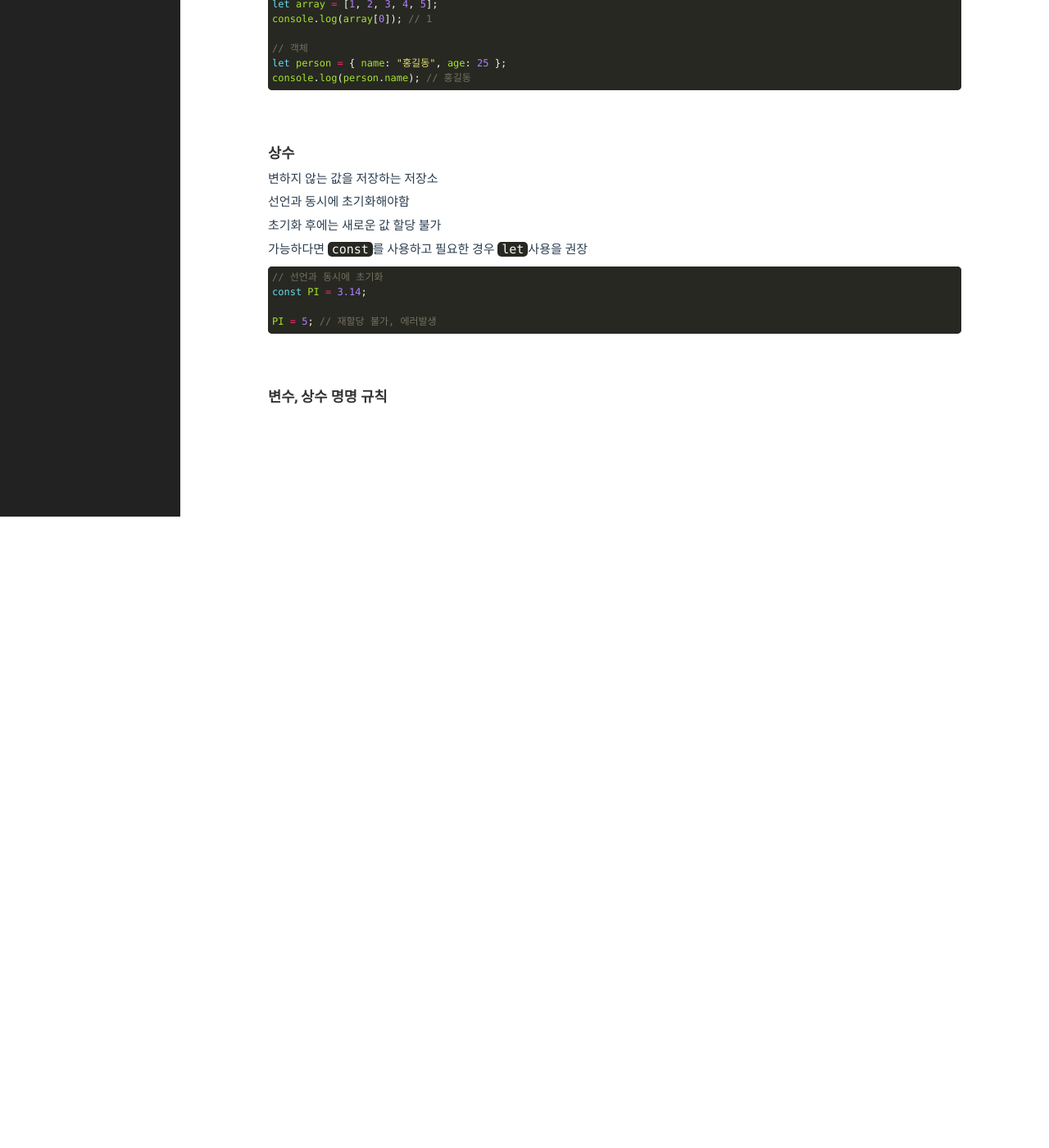
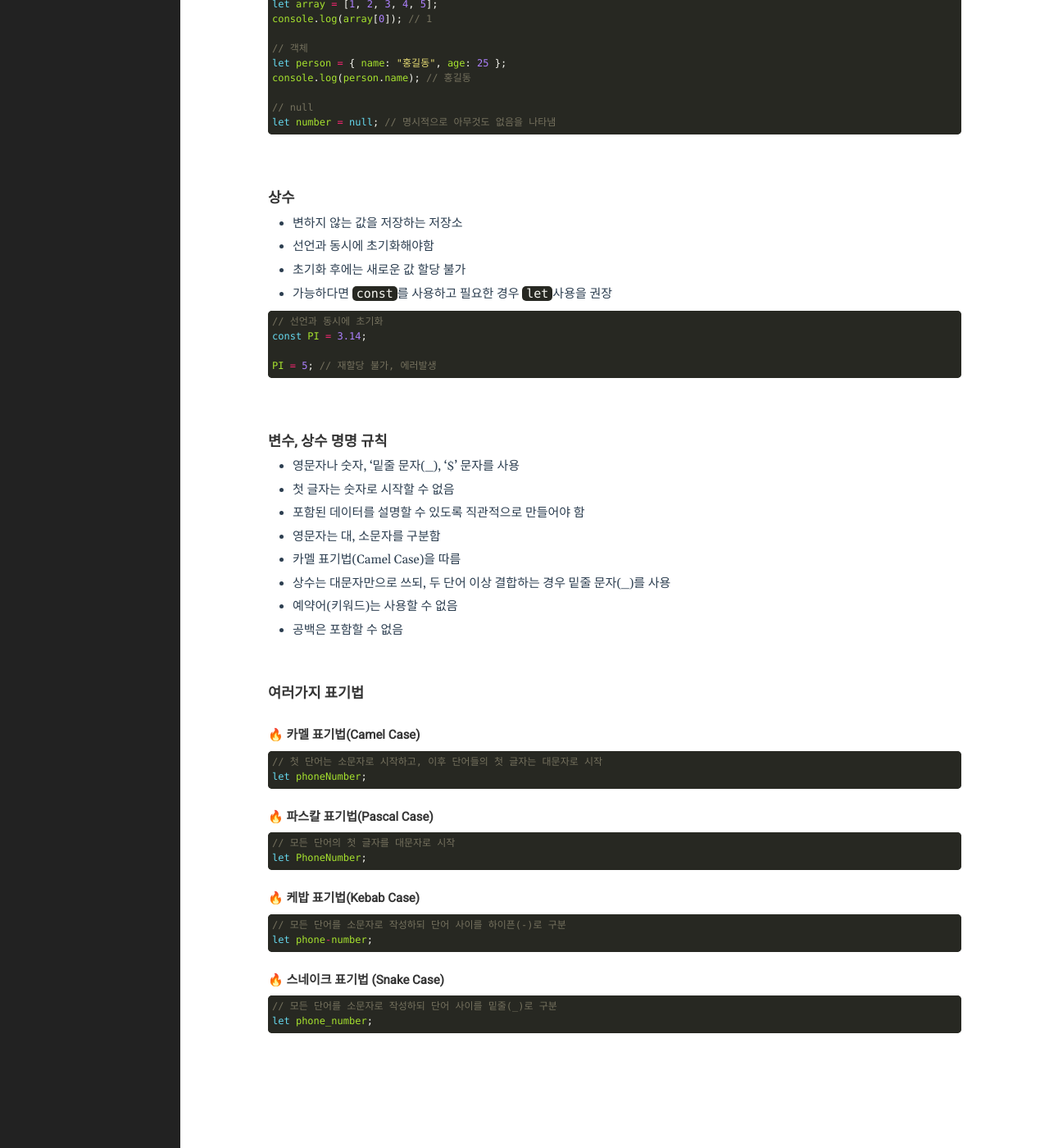
Before and after one commit to jingoo5520/jingoo5520.github.io, a Jekyll site: the page built from _posts/2024-06-04-js-2.markdown, in a window 1280 px wide and 1400 px high, scrolled down 990 px. Shown: the whole window at 82% size. Built offline with Jekyll 4.4.1, drawn with Linux system fonts in a browser that asks for light colours; before the commit the page ends 1620 px from its top, so only the background shows below that.

Commit message:
processing javascript..

````diff
--- a/_posts/2024-06-04-js-2.markdown
+++ b/_posts/2024-06-04-js-2.markdown
@@ -58,16 +58,19 @@ console.log(array[0]); // 1
 // 객체
 let person = { name: "홍길동", age: 25 };
 console.log(person.name); // 홍길동
+
+// null
+let number = null; // 명시적으로 아무것도 없음을 나타냄
 ```
 
 <br>
 
 ### 상수
 
-변하지 않는 값을 저장하는 저장소<br>
-선언과 동시에 초기화해야함<br>
-초기화 후에는 새로운 값 할당 불가<br>
-가능하다면 `const`를 사용하고 필요한 경우 `let`사용을 권장<br>
+-   변하지 않는 값을 저장하는 저장소<br>
+-   선언과 동시에 초기화해야함<br>
+-   초기화 후에는 새로운 값 할당 불가<br>
+-   가능하다면 `const`를 사용하고 필요한 경우 `let`사용을 권장<br>
 
 ```javascript
 // 선언과 동시에 초기화
@@ -80,24 +83,52 @@ PI = 5; // 재할당 불가, 에러발생
 
 ### 변수, 상수 명명 규칙
 
-<!-- // 변수, 상수 명명 규칙
-            // 1. 첫 글자는 반드시 영문자 | $ | _(underscore) 로 시작한다.
-            // 2. 변수나 상수 이름은 가급적 의미있게 만든다.
-            // 3. 변수는 소문자로 시작하고 카멜(camel) 규칙을 따른다.
-            // 4. 상수는 대문자만으로 쓰는 것을 추천
-            //  두 단어 이상 결합하는 경우 underscore 사용
-            // 5. 영문자는 대소문자를 구분한다.
-            // 6. 예약어(키워드)는 변수 또는 상수명으로 사용할 수 없다.
-            // 7. 공백은 포함하지 않는다.
+-   영문자나 숫자, '밑줄 문자(\_), '$' 문자를 사용
 
-            // 프로그래밍 표기법
-            // 1. Camel Case (카멜 규칙)
-            // ex) phoneNumberAddress
-            // 2. Pascal Case (파스칼 케이스)
-            // ex) PhoneNumberAddress
-            // 3. Kebab Case (케밥)
-            // ex) phone-number-address
-            // 4. Snake Case (스네이크)
-            // ex) phone_number_address -->
+-   첫 글자는 숫자로 시작할 수 없음
+
+-   포함된 데이터를 설명할 수 있도록 직관적으로 만들어야 함
+
+-   영문자는 대, 소문자를 구분함
+
+-   카멜 표기법(Camel Case)을 따름
+
+-   상수는 대문자만으로 쓰되, 두 단어 이상 결합하는 경우 밑줄 문자(\_)를 사용
+
+-   예약어(키워드)는 사용할 수 없음
+
+-   공백은 포함할 수 없음
 
 <br>
+
+### 여러가지 표기법
+
+#### 카멜 표기법(Camel Case)
+
+```javascript
+// 첫 단어는 소문자로 시작하고, 이후 단어들의 첫 글자는 대문자로 시작
+let phoneNumber;
+```
+
+#### 파스칼 표기법(Pascal Case)
+
+```javascript
+// 모든 단어의 첫 글자를 대문자로 시작
+let PhoneNumber;
+```
+
+#### 케밥 표기법(Kebab Case)
+
+```javascript
+// 모든 단어를 소문자로 작성하되 단어 사이를 하이픈(-)로 구분
+let phone-number;
+```
+
+#### 스네이크 표기법 (Snake Case)
+
+```javascript
+// 모든 단어를 소문자로 작성하되 단어 사이를 밑줄(_)로 구분
+let phone_number;
+```
+
+<br>
--- a/_posts/test.html
+++ b/_posts/test.html
@@ -5,9 +5,10 @@
         <meta name="viewport" content="width=device-width, initial-scale=1.0" />
         <title></title>
         <script>
-            let acc = new Account();
+            let my name = "홍길동";
 
-            arr;
+            array = "123";
+            console.log(array);
         </script>
     </head>
     <body>
````
